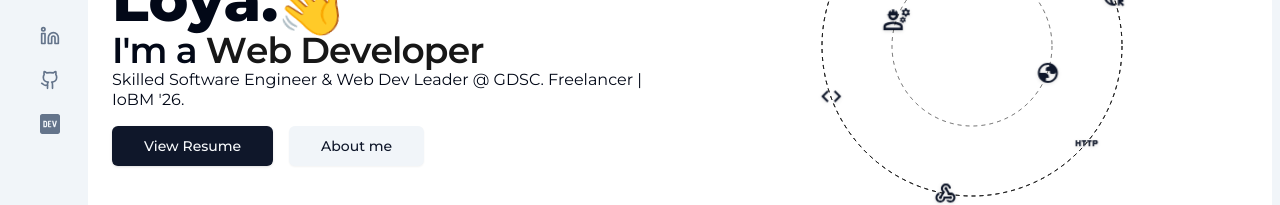
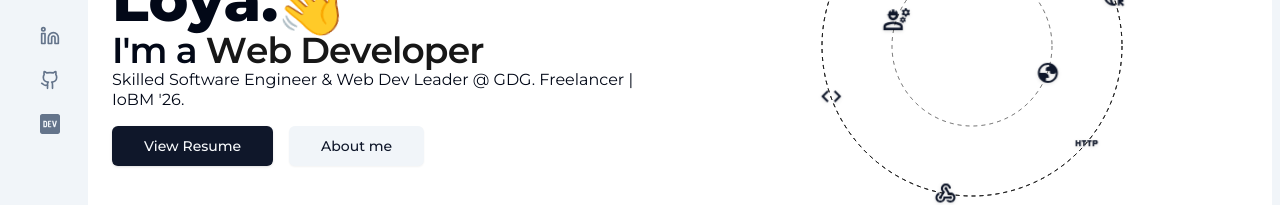
Before and after one commit to Muzammil-cyber/cool-portfolio, a Next.js app: page / in a window 1280 px wide. Shown: the part 354-559 px from the top of the page. Built offline with nearby package versions, Linux system fonts and the light colour scheme; a web font is replaced by a local one.

Commit message:
fix: Correct organization name in homepage and ensure unique key for FlipWords component

```diff
--- a/src/app/page.tsx
+++ b/src/app/page.tsx
@@ -34,7 +34,7 @@ export default function Home() {
           />
         </Heading2>
         <Para>
-          Skilled Software Engineer & Web Dev Leader @ GDSC. Freelancer | IoBM
+          Skilled Software Engineer & Web Dev Leader @ GDG. Freelancer | IoBM
           &apos;26.
         </Para>
         <div className="flex gap-4 py-4">
--- a/src/components/magicui/flip-words.tsx
+++ b/src/components/magicui/flip-words.tsx
@@ -63,7 +63,7 @@ const FlipWords = ({
           "relative z-10 inline-block text-left text-neutral-900 dark:text-neutral-100",
           className,
         )}
-        key={currentWord}
+        key={currentWord + words.indexOf(currentWord)}
       >
         {currentWord.split("").map((letter, index) => (
           <>
```
